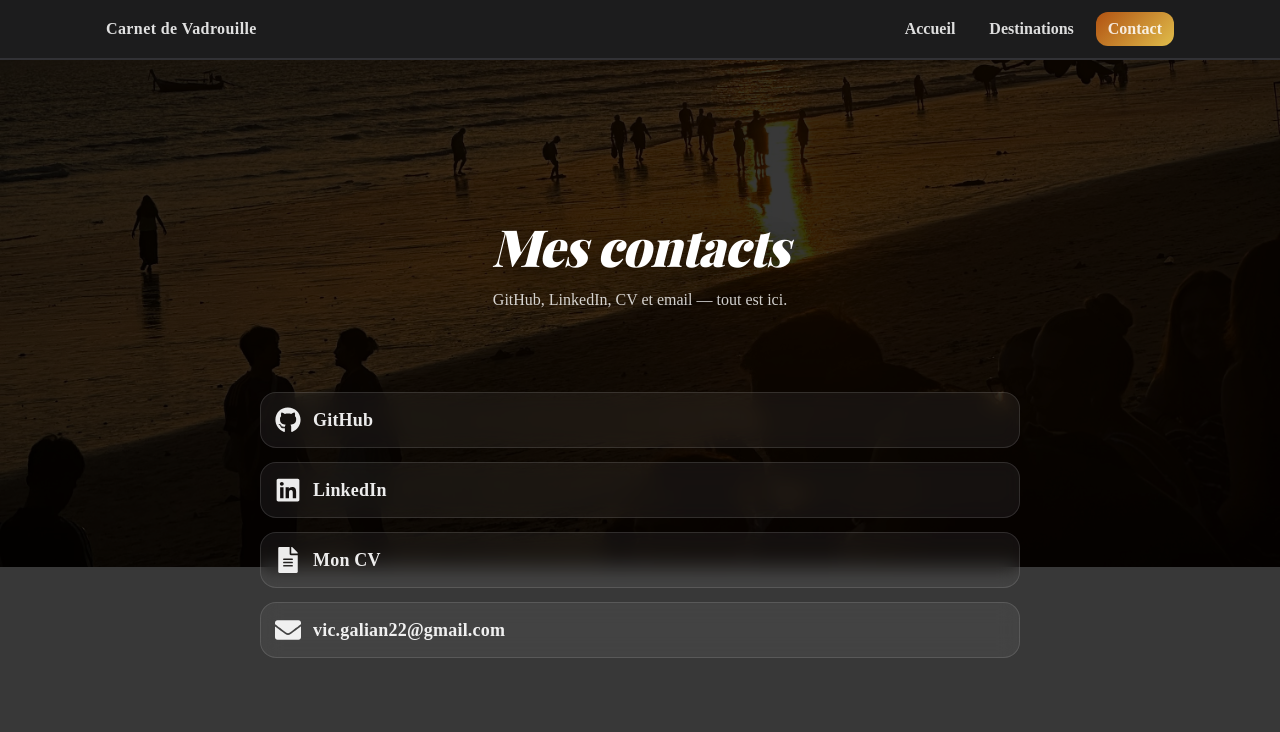
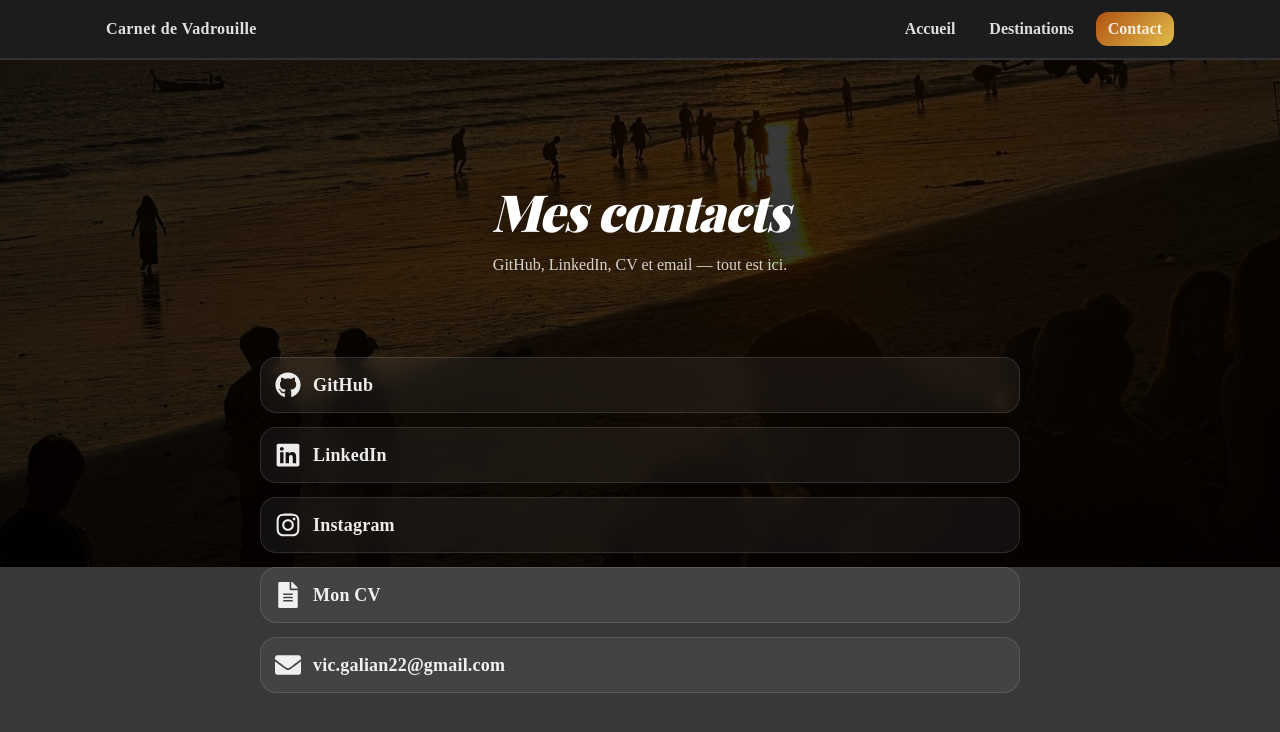
Before and after one commit to Victor34110/Carnet-de-vadrouille, a React (Create React App) app: page /Contact in a window 1280 px wide. Shown: the top 732 px of the page. Built offline with nearby package versions, Linux system fonts and the light colour scheme; a web font is replaced by a local one.

Commit message:
ADD: Insta

```diff
--- a/src/Contact.js
+++ b/src/Contact.js
@@ -1,6 +1,6 @@
 import React from 'react';
 import './Contact.css';
-import { FaGithub, FaLinkedin, FaEnvelope, FaFileAlt } from 'react-icons/fa';
+import { FaGithub, FaLinkedin, FaEnvelope, FaFileAlt, FaInstagram } from 'react-icons/fa';
 import fondContact from './fond-contact.jpg';
 import Navbar from './Navbar';
 
@@ -31,6 +31,8 @@
               </a>
             </li>
 
+
+
             <li>
               <a
                 href="https://linkedin.com/in/galian-victor"
@@ -41,6 +43,20 @@
                 <span className="contact-text">LinkedIn</span>
               </a>
             </li>
+
+           <li>
+              <a
+                href="https://www.instagram.com/vic_gln34/"
+                target="_blank"
+                rel="noopener noreferrer"
+              >
+                <FaInstagram className="icon" />
+                <span className="contact-text">Instagram</span>
+              </a>
+            </li>
+
+
+
 
             <li>
               <a
@@ -53,12 +69,15 @@
               </a>
             </li>
 
+
+
             <li>
               <a href="mailto:vic.galian22@gmail.com">
                 <FaEnvelope className="icon" />
                 <span className="contact-text">vic.galian22@gmail.com</span>
               </a>
             </li>
+
           </ul>
         </div>
       </div>
```
